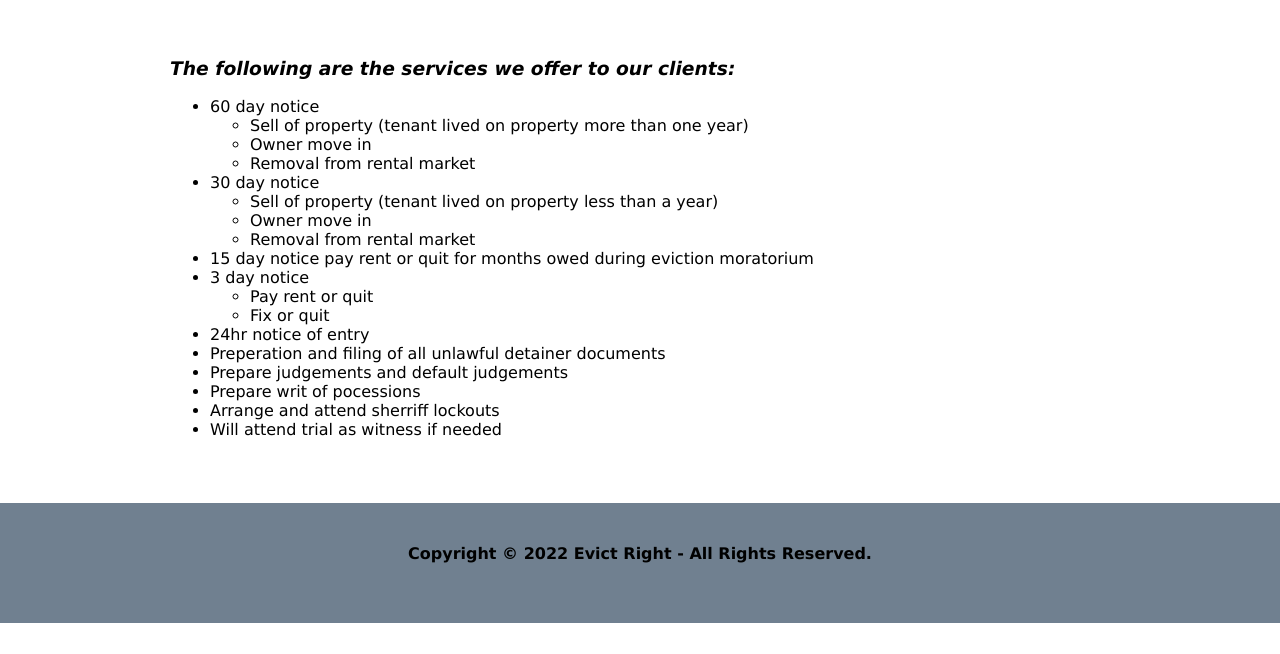
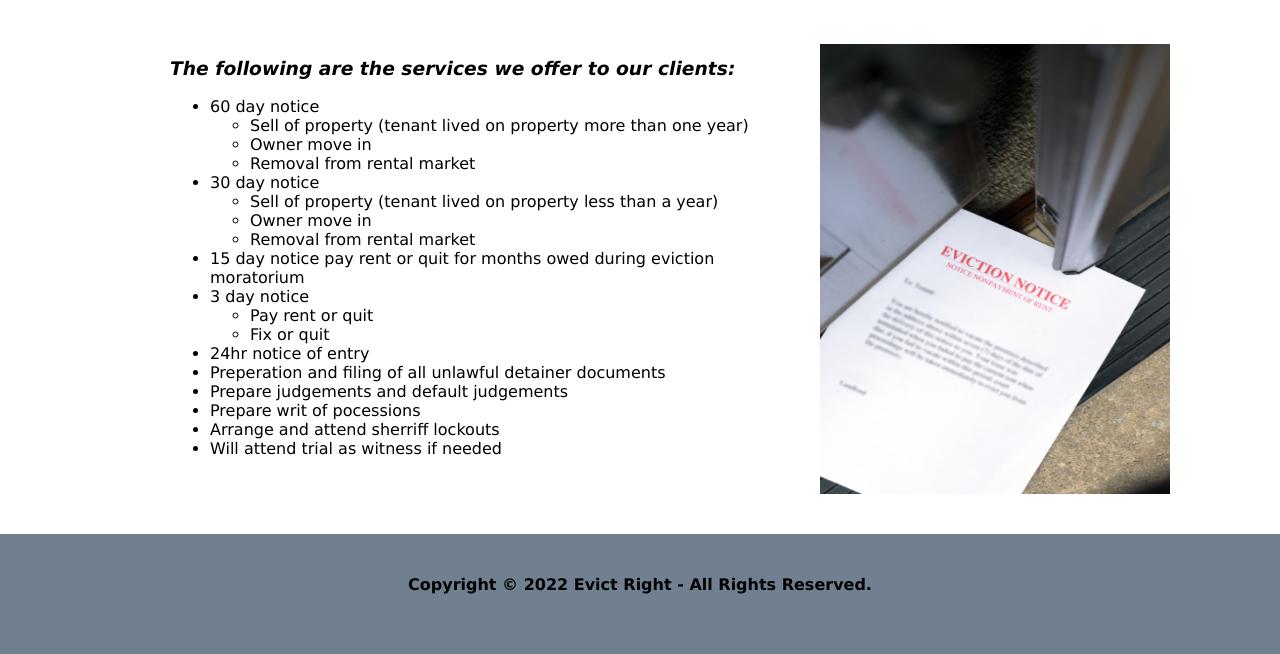
Before and after one commit to Swassi/evict-right, a website: page eviction-services.html in a window 1280 px wide. Shown: the part 192-846 px from the top of the page. Before the commit the page ends 815 px from the top, so only its background shows below. Drawn offline with Linux system fonts and the light colour scheme.

Commit message:
added image to eviction services page

```diff
--- a/eviction-services.html
+++ b/eviction-services.html
@@ -24,6 +24,7 @@
     <div class="container">
         <h1>Eviction Services</h1>
             <div class="services">
+                <img src="./assets/evictiondoor.png" alt="notice at door"/>
                 <h3>The following are the services we offer to our clients:</h3>
                 <ul>
                     <li>60 day notice
--- a/styles.css
+++ b/styles.css
@@ -37,7 +37,8 @@ h1 { text-align: center; text-decoration: underline; }
 /* Eviction Services Page  */
 section.evictionservices { height: 550px; padding: 20px;  margin: 0 auto; }
 section.evictionservices h1 { font-size: 200%; text-align: center; text-decoration: underline; }
-.services { width: 800px; padding-top: 15px; margin-bottom: 50px;}
+.services { width: 1000px; padding-top: 15px; margin-bottom: 50px;}
+.services img { width: 350px; height: 450px; margin-top: 5px; margin-bottom: 40px; float: right; margin-left: 20px; }
 .services h3 { font-style: italic; }
 /* Eviction Process Page */
 section.process img { align-items: center; }
```
Also changed, not shown: assets/evictiondoor.png (added). Lines whose indentation alone changed are shown as unchanged.
